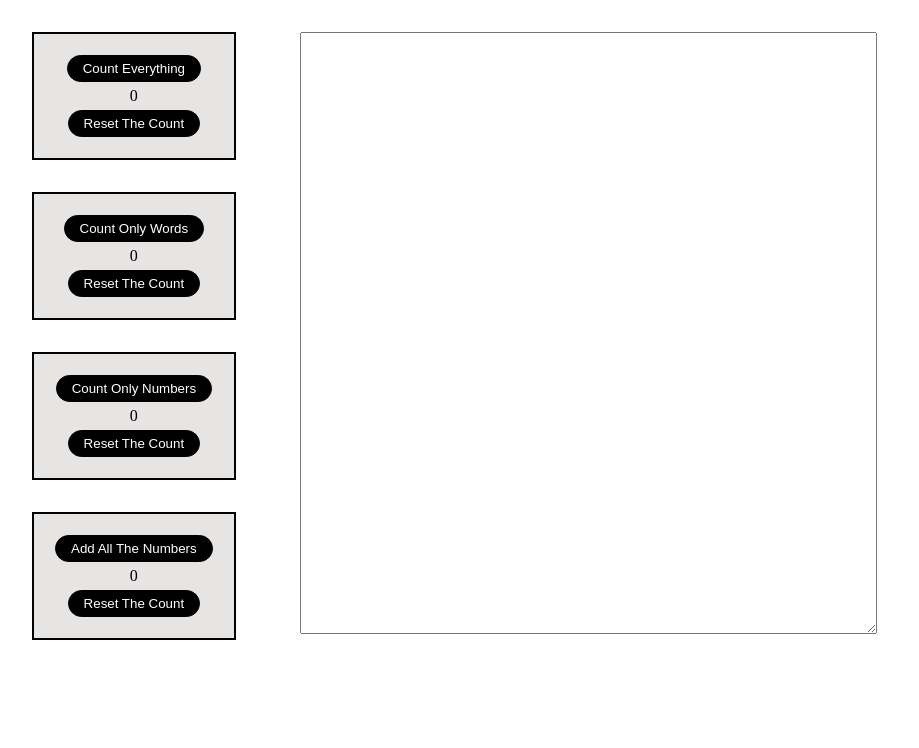
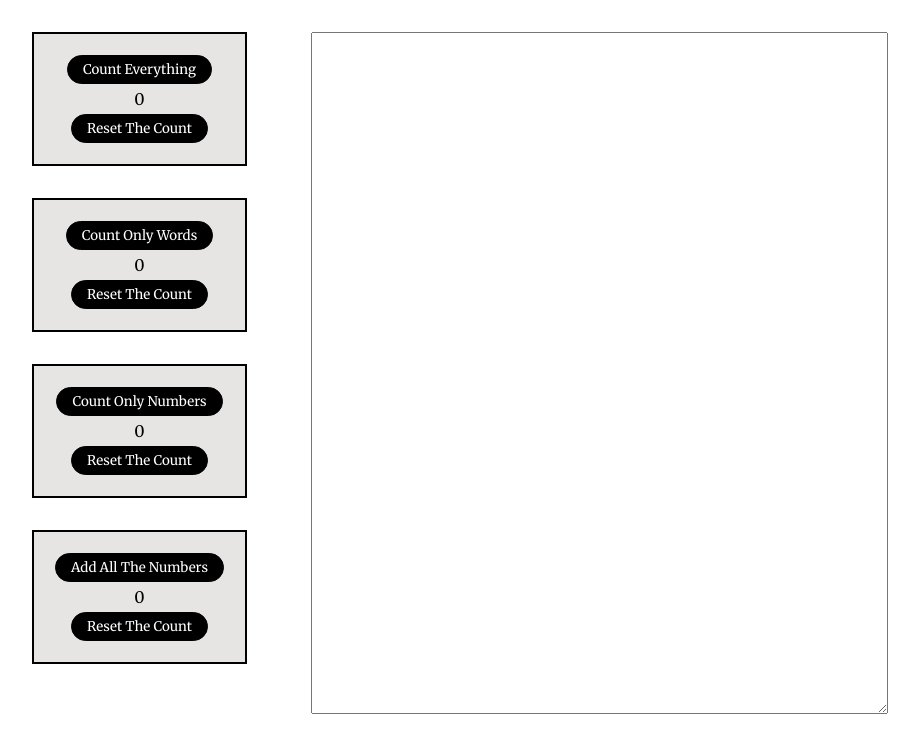
Before and after one commit to BDavid57/Words-And-Numbers-Counter, a React (Create React App) app: page / in a window 1280 px wide. Shown: the top 748 px of the page, without its empty margins (0-919 px from the left). Built offline with nearby package versions, Linux system fonts and the light colour scheme; the HTML template or start-up script is replaced by a standard one.

Commit message:
Update App.css

```diff
--- a/src/App.css
+++ b/src/App.css
@@ -1,7 +1,9 @@
+@import url('https://fonts.googleapis.com/css2?family=Merriweather&display=swap');
 * {
   margin: 0;
   padding: 0;
   box-sizing: border-box;
+  font-family: 'Merriweather', serif;
 }
 .App {
   display: flex;
```
